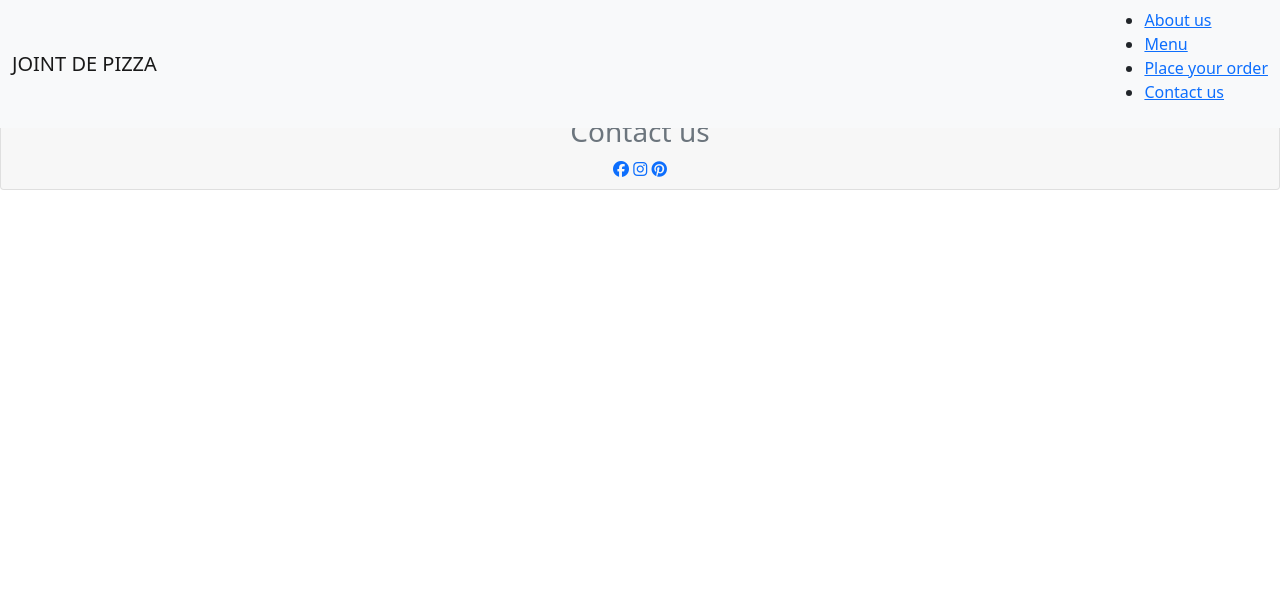
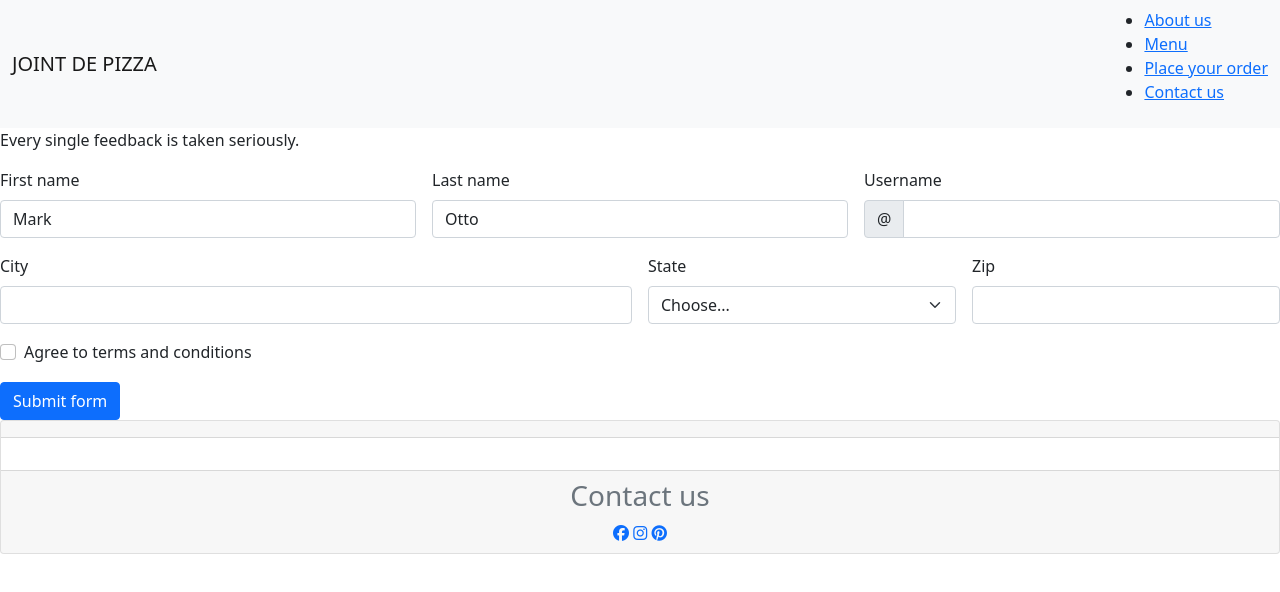
Before and after one commit to Juliet-Ol/pizza-joint, a plain HTML site: page index.html in a window 1280 px wide. Drawn offline with nearby package versions, Linux system fonts and the light colour scheme; files whose address does not match are found by name.

Commit message:
about us section

```diff
--- a/index.html
+++ b/index.html
@@ -16,6 +16,14 @@
 </head>
 <body>
     <h1>JOINT DE PIZZA</h1>
+<!-- About us section -->
+<p>
+    We pride ourselves in having the best pizza in town. Our cheese and toppings are sourced locally from organically bred animals and grown plants. <br>
+    Our pizza are always of the exact same quality, because we have top trained chefs and everything is weighed. <br>
+    We do not compromize on Customer Experience and all our staff are trained on customer service. <br>
+    Every single feedback is taken seriously.
+</p>
+
 <!--navigation bar  -->
 
 <nav class="navbar fixed-top navbar-light bg-light">
@@ -31,6 +39,73 @@
     </div>
 
  </nav>
+
+<!--order section for delivery  -->
+
+<form class="row g-3 needs-validation" novalidate>
+    <div class="col-md-4">
+      <label for="validationCustom01" class="form-label">First name</label>
+      <input type="text" class="form-control" id="validationCustom01" value="Mark" required>
+      <div class="valid-feedback">
+        Looks good!
+      </div>
+    </div>
+    <div class="col-md-4">
+      <label for="validationCustom02" class="form-label">Last name</label>
+      <input type="text" class="form-control" id="validationCustom02" value="Otto" required>
+      <div class="valid-feedback">
+        Looks good!
+      </div>
+    </div>
+    <div class="col-md-4">
+      <label for="validationCustomUsername" class="form-label">Username</label>
+      <div class="input-group has-validation">
+        <span class="input-group-text" id="inputGroupPrepend">@</span>
+        <input type="text" class="form-control" id="validationCustomUsername" aria-describedby="inputGroupPrepend" required>
+        <div class="invalid-feedback">
+          Please choose a username.
+        </div>
+      </div>
+    </div>
+    <div class="col-md-6">
+      <label for="validationCustom03" class="form-label">City</label>
+      <input type="text" class="form-control" id="validationCustom03" required>
+      <div class="invalid-feedback">
+        Please provide a valid city.
+      </div>
+    </div>
+    <div class="col-md-3">
+      <label for="validationCustom04" class="form-label">State</label>
+      <select class="form-select" id="validationCustom04" required>
+        <option selected disabled value="">Choose...</option>
+        <option>...</option>
+      </select>
+      <div class="invalid-feedback">
+        Please select a valid state.
+      </div>
+    </div>
+    <div class="col-md-3">
+      <label for="validationCustom05" class="form-label">Zip</label>
+      <input type="text" class="form-control" id="validationCustom05" required>
+      <div class="invalid-feedback">
+        Please provide a valid zip.
+      </div>
+    </div>
+    <div class="col-12">
+      <div class="form-check">
+        <input class="form-check-input" type="checkbox" value="" id="invalidCheck" required>
+        <label class="form-check-label" for="invalidCheck">
+          Agree to terms and conditions
+        </label>
+        <div class="invalid-feedback">
+          You must agree before submitting.
+        </div>
+      </div>
+    </div>
+    <div class="col-12">
+      <button class="btn btn-primary" type="submit">Submit form</button>
+    </div>
+  </form>
 
 
 
```
